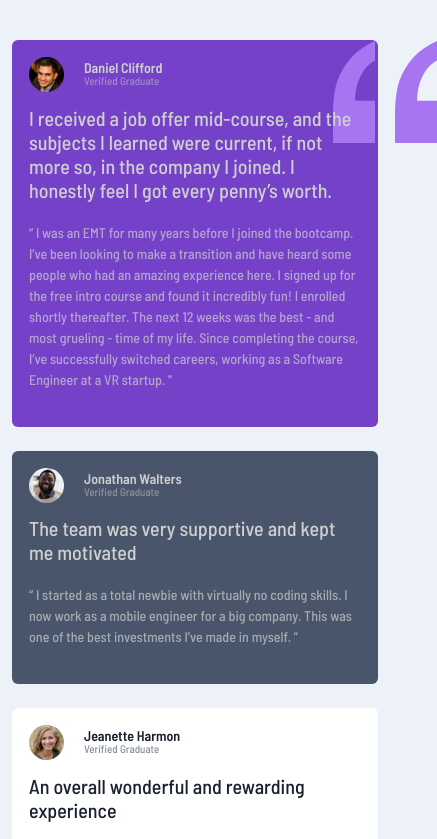
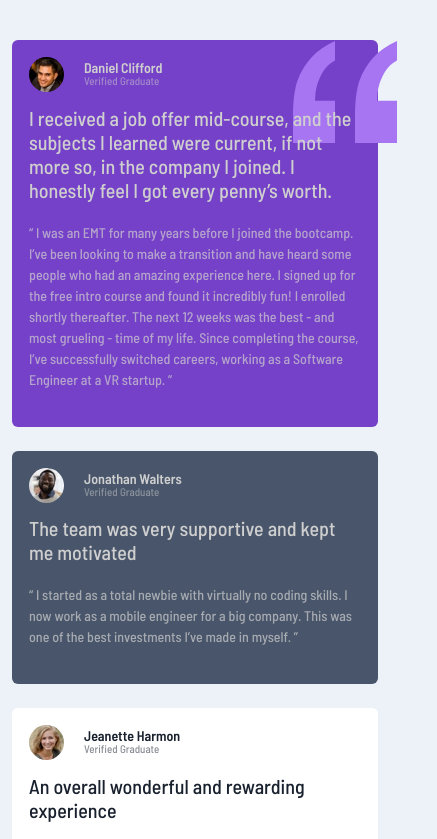
Before and after one commit to oviematthew/testimonial-grid-section, a plain HTML site: page index.html in a window 390 px wide. Shown: the top 839 px of the page, 437 px wide, since content can reach past the window. Drawn offline with nearby package versions, Linux system fonts and the light colour scheme.

Commit message:
Add files via upload

```diff
--- a/style.css
+++ b/style.css
@@ -52,7 +52,7 @@ main {
 
 .svgicon {
     position:absolute;
-    left: 320px;
+    left: 335px;
     top: 0;
 
 }
@@ -65,6 +65,16 @@ main {
 
 
     }
+
+}
+
+
+@media only screen and (max-width: 600px)  {
+    .svgicon {
+        left: 280px;
+
+    }
+
 
 }
 
```
